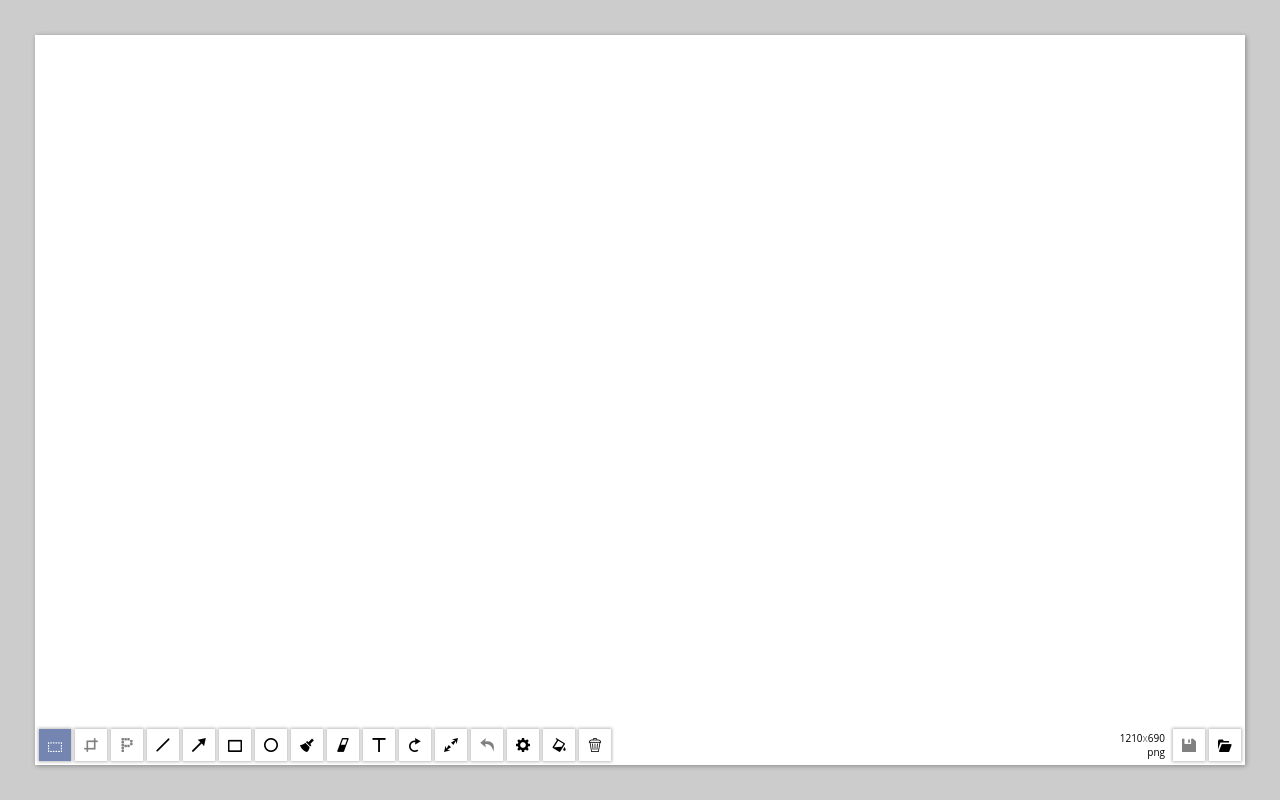
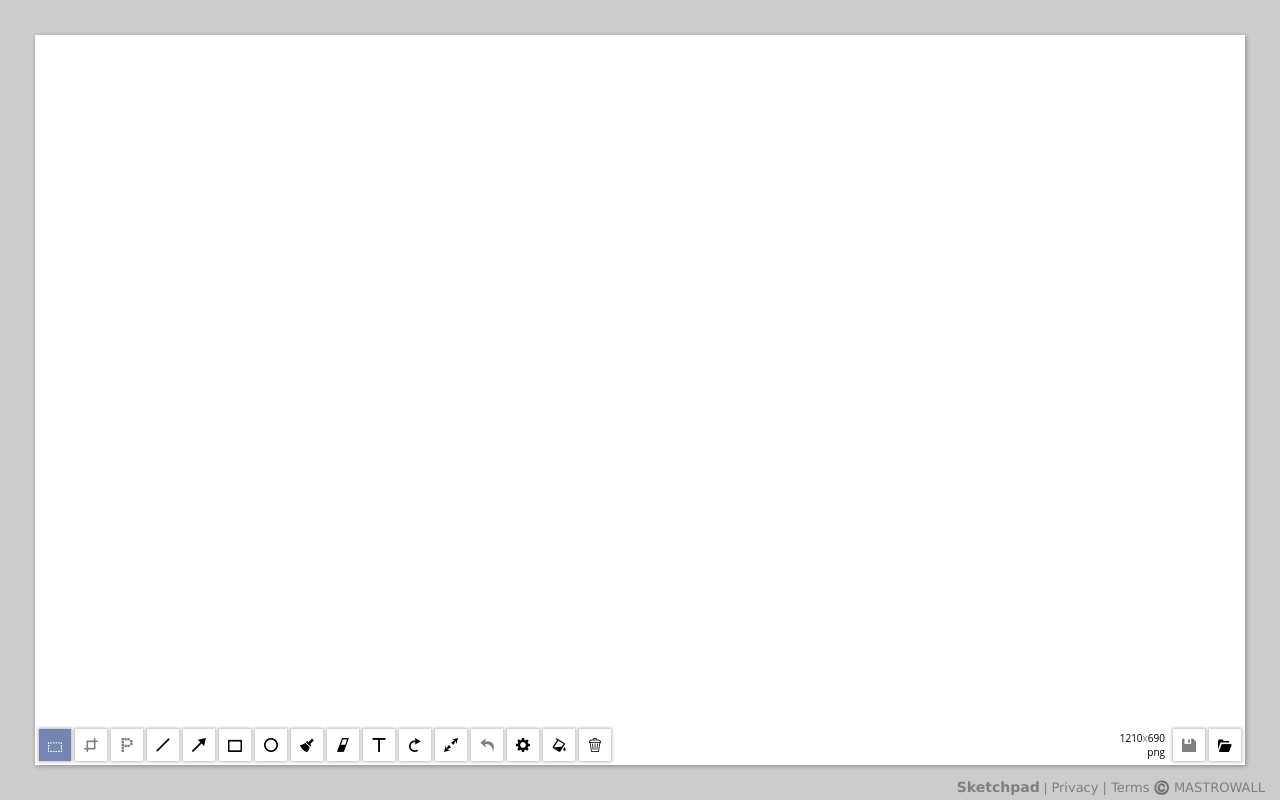
Before and after one commit to ItsEsd/sketch-mw, a plain HTML site: page index.html in a window 1280 px wide. Drawn offline with Linux system fonts and the light colour scheme.

Commit message:
Update index.html

```diff
--- a/index.html
+++ b/index.html
@@ -35,8 +35,43 @@
         .ptro-bar-right .ptro-icon-btn:nth-child(3) {
            display: none;
              }
+      .footcon{
+      font-family:Verdana, Geneva, Tahoma, sans-serif;
+      bottom:0px;
+      right:10px;
+      position: fixed;
+      padding:5px;
+      font-size:12px;
+      color:grey;
+      z-index: 100;
+      display: block;
+      }
+      .footcon a{
+      text-decoration: none;
+      color:grey;
+      cursor: pointer;
+      }
+      .footcon a:hover{
+    opacity: 0.7;
+      }
+      .footcon .titl{
+      font-family:Verdana, Geneva, Tahoma, sans-serif;
+      font-size:14px;
+      font-weight: 600;
+      cursor: pointer;
+   }
+   .titl:hover{
+    opacity: 0.7;
+   }
+   @media only screen and (max-width: 900px) {
+    .footcon{
+      display: none;
+    }
+}
     </style>
 <body>
+  <div class="footcon">
+    <span class="titl" onclick="copyToClipboardAndNotify()" title="Copy link to Clipboard">Sketchpad</span> | <font size="2"><a target="_blank" href="https://mastrowall.com/privacy-policy">Privacy</a> | <a target="_blank" href="https://mastrowall.com/terms-and-conditions">Terms</a> ©️ <a target="_blank" href="https://mastrowall.com/">MASTROWALL</a></font></div>
 <script>
 var d = new Date();
 var filename = d.toISOString();
@@ -54,5 +89,17 @@ done(false);
 ptro.show();
 
 </script>
+<script>
+  function copyToClipboardAndNotify() {
+      var tempInput = document.createElement("input");
+      tempInput.value = "https://sketch.mastrowall.com/";
+      document.body.appendChild(tempInput);
+      tempInput.select();
+      tempInput.setSelectionRange(0, 99999);
+      document.execCommand("copy");
+      document.body.removeChild(tempInput);
+      alert("Link copied to clipboard: https://sketch.mastrowall.com/");
+  }
+  </script>
 </body>
 </html>
```
